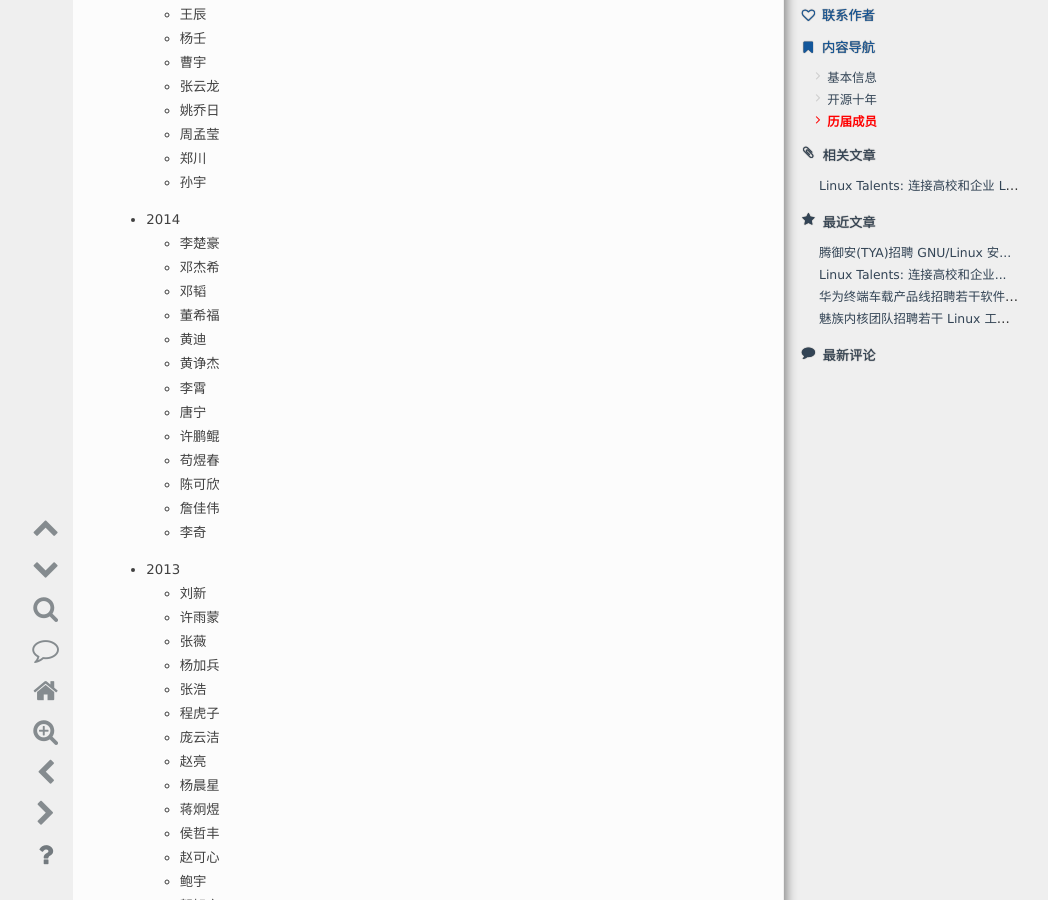
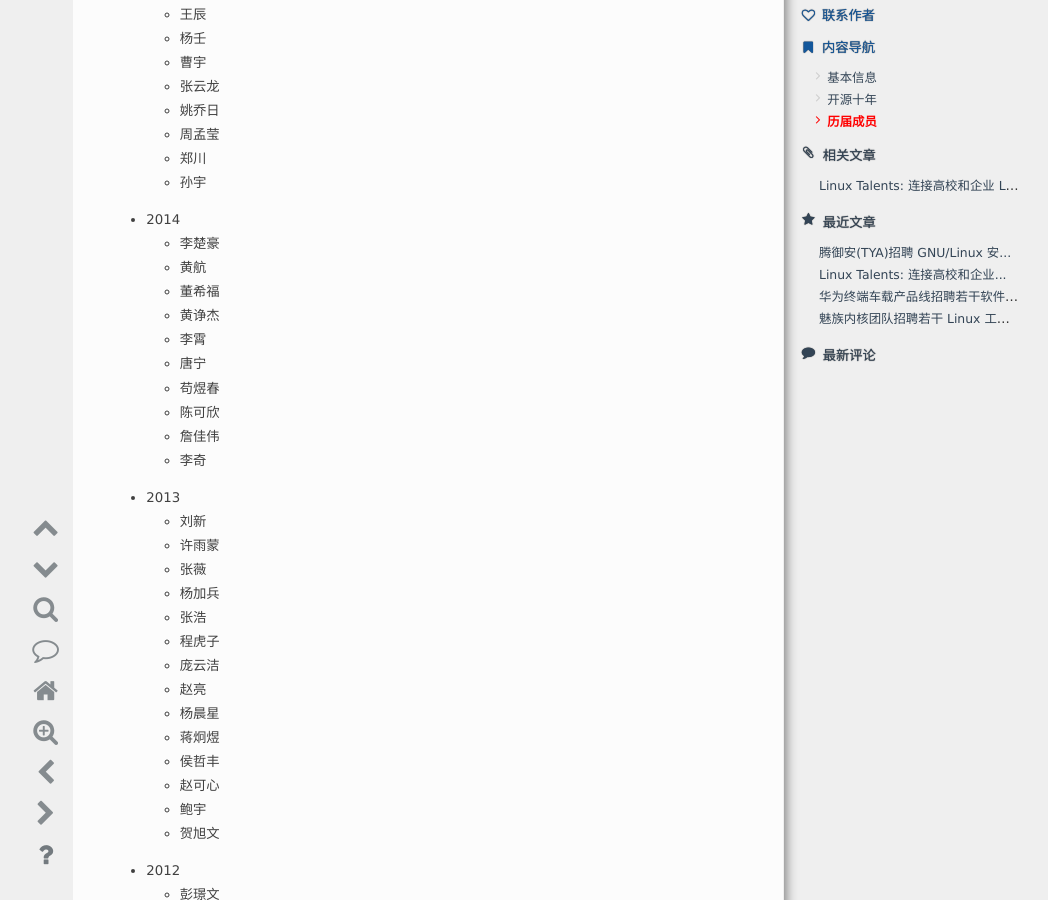
Before and after one commit to lzufalcon/linux-talents.github.io, a Jekyll site: the page built from _posts/2016-06-04-00-49-32-lzuoss.md, in a window 1280 px wide and 900 px high, scrolled down 1220 px. Shown: the whole window, without its empty margins (88-1136 px from the left). Built offline with Jekyll 4.4.1, drawn with Linux system fonts in a browser that asks for light colours; comment, search, counter and statistics services are not loaded.

Commit message:
Some changing of name
I have revised the name list of lzuoss in 2014.

```diff
--- a/_posts/2016-06-04-00-49-32-lzuoss.md
+++ b/_posts/2016-06-04-00-49-32-lzuoss.md
@@ -64,14 +64,11 @@ tags:
 
 * 2014
   * 李楚豪
-  * 邓杰希
-  * 邓韬
+  * 黄航
   * 董希福
-  * 黄迪
   * 黄诤杰
   * 李霄
   * 唐宁
-  * 许鹏鲲
   * 苟煜春
   * 陈可欣
   * 詹佳伟
```
